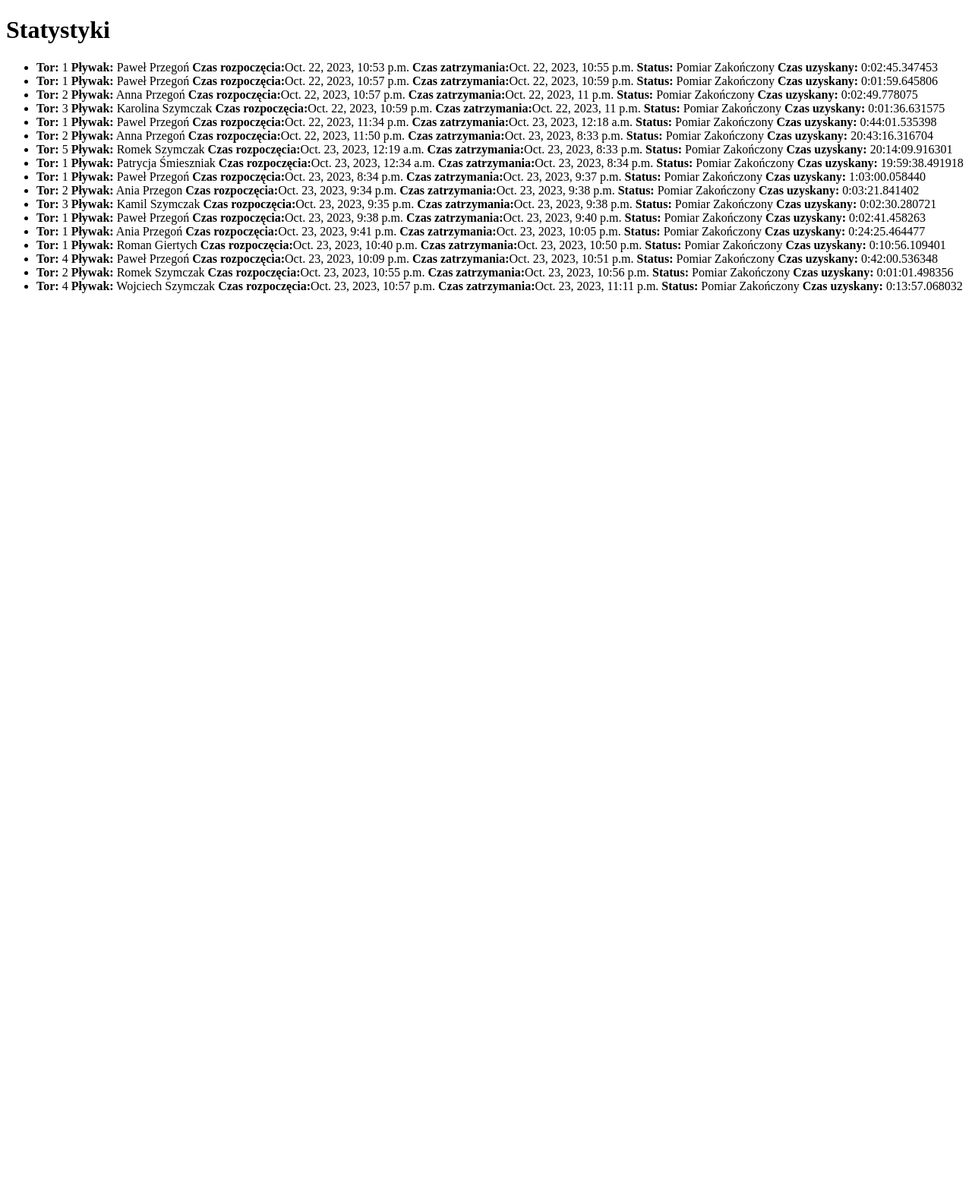
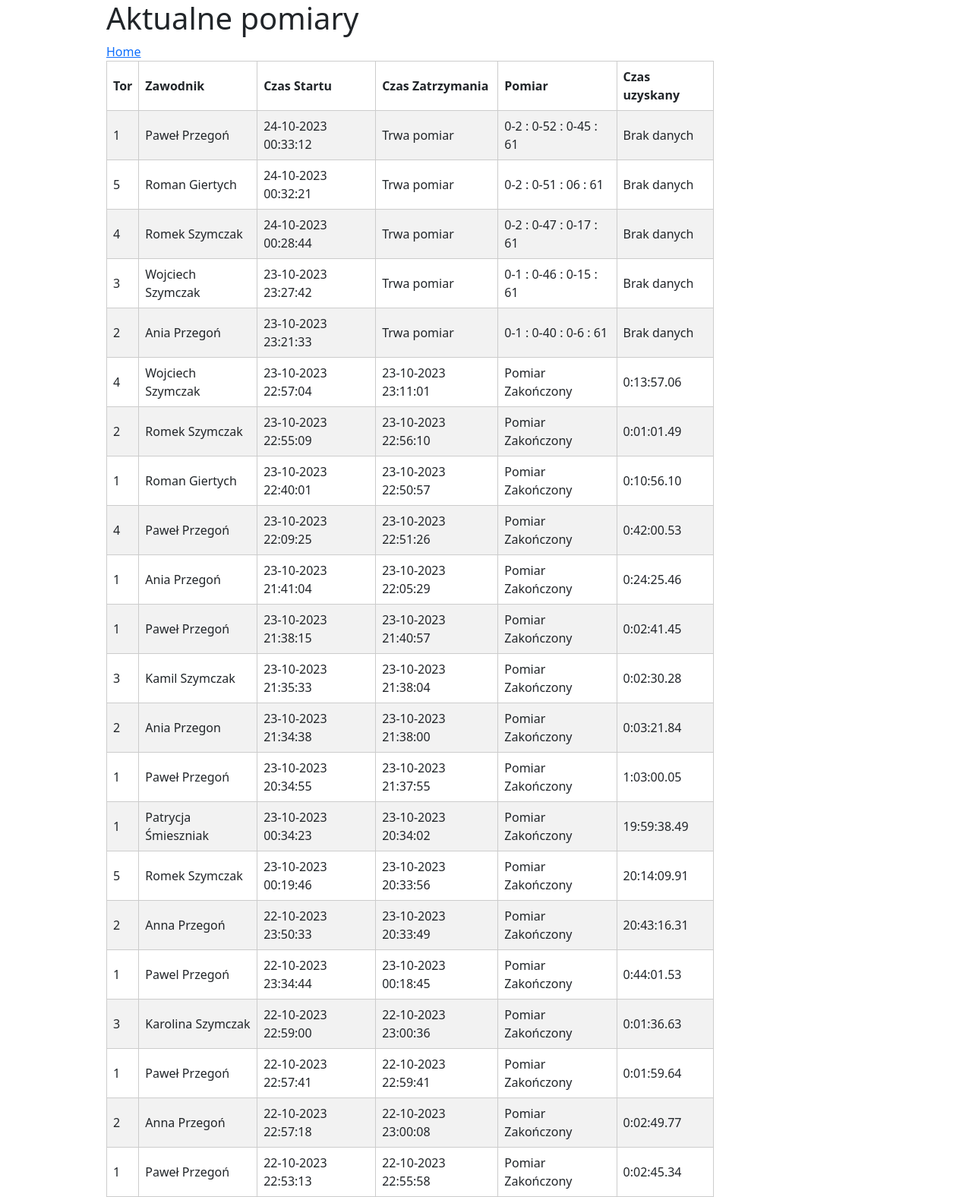
Before and after one commit to pawelprzegon/pool, a Django app: page /statistics/ in a window 1280 px wide. Shown: the whole page at 76% size. Before the commit the page ends 386 px from the top, so only its background shows below. Run offline with Django 4.2, Linux system fonts and the light colour scheme; data comes from the database, SQL or seed files in the repository; both versions use the stored data as it was after the commit; some libraries are stand-ins or nearby versions.

Commit message:
ref(home/statistics_: - add table style - add current timing into statistics table - sorted tables - changed date format "d-m-Y H:m:s"
ref(Track model):
stop_time and time added

ref(timer.js):
- changed timer into class for handling up to 5 tracks
- added convert data for Data.parse

ref(TrackStatisticsView):
- add Track queryset into context
- changed time in queryset into str and strip last 4 digits

```diff
--- /dev/null
+++ b/pool/static/style.css
@@ -0,0 +1,26 @@
+
+.container{
+  display: flex;
+  flex-direction: column;
+  width: 80%;
+  justify-content: center;
+}
+
+table {
+  border-collapse: collapse;
+  width: 80%;
+}
+
+th, td {
+  border: 1px solid #ccc;
+  padding: 8px;
+  text-align: left;
+}
+
+tr:nth-child(even) {
+  background-color: #f2f2f2;
+}
+
+tr:hover {
+  background-color: #ddd;
+}
--- a/pool/static/timer.js
+++ b/pool/static/timer.js
@@ -25,16 +25,27 @@
         this.prepareTime();
     }
 
+    convertDateFormat(){
+        const dateTimeString = this.startTimeElement.textContent;
+        const [datePart, timePart] = dateTimeString.split(' '); // ["23-10-2023", "23:11:37"]
+        const [day, month, year] = datePart.split('-').map(Number);
+        const [hours, minutes, seconds] = timePart.split(':').map(Number);
+
+        return new Date(year, month - 1, day, hours, minutes, seconds);
+
+    }
+
     prepareTime(){
-        const start_time = Date.parse(this.startTimeElement.textContent)
+        const date = this.convertDateFormat()
+        const start_time = Date.parse(date)
         const now = new Date().getTime()
 
         const h = Math.round((now / (1000*60*60) - (start_time / (1000*60*60))) % 24)
         const m = Math.round((now / (1000*60) - (start_time / (1000*60))) % 60)
         const s = Math.round((now / (1000) - (start_time / (1000))) % 60)
-        console.log(h)
-        console.log(m)
-        console.log(s)
+        // console.log(h)
+        // console.log(m)
+        // console.log(s)
 
         this.hour = h;
         this.minute = m;
--- a/pool/tracking/models.py
+++ b/pool/tracking/models.py
@@ -2,10 +2,12 @@
 
 
 class Track(models.Model):
+    track = models.PositiveIntegerField(unique=True, null=True, blank=True)
     swimmer = models.CharField(max_length=100)
-    track = models.PositiveIntegerField(unique=True, null=True, blank=True)
     start_time = models.DateTimeField(null=True, blank=True)
+    stop_time = models.CharField(max_length=30)
     status = models.CharField(max_length=20)
+    time = models.CharField(max_length=30)
 
 
     def __str__(self):
@@ -13,9 +15,9 @@
 
 
 class TrackHistory(models.Model):
+    track = models.PositiveIntegerField()
     swimmer = models.CharField(max_length=100)
-    track = models.PositiveIntegerField()
     start_time = models.DateTimeField()
+    stop_time = models.DateTimeField()
     status = models.CharField(max_length=20)
-    stop_time = models.DateTimeField()
     time = models.DurationField()
--- a/pool/tracking/templates/tracking/statistics.html
+++ b/pool/tracking/templates/tracking/statistics.html
@@ -1,25 +1,68 @@
 <!DOCTYPE html>
+{% load static %}
 <html lang="en">
 <head>
+    {% load bootstrap5 %}
+      {% bootstrap_css %}
+      {% bootstrap_javascript %}
     <meta charset="UTF-8">
-    <title>Title</title>
+    <title>Statistics</title>
+    <link rel="stylesheet" type="text/css" href="{% static 'style.css' %}" />
+    <script src="https://ajax.googleapis.com/ajax/libs/jquery/3.7.1/jquery.min.js"></script>
+
 </head>
 <body>
+<div class="container">
+    <h1>Aktualne pomiary</h1>
 
-    <h1>Statystyki</h1>
-    <ul>
-        {% for track in tracks %}
-        <li>
-            <strong>Tor:</strong> {{ track.track }}
-            <strong>Pływak:</strong>  {{ track.swimmer }}
-            <strong>Czas rozpoczęcia:</strong>{{ track.start_time }}
-            <strong>Czas zatrzymania:</strong>{{ track.stop_time }}
-            <strong>Status:</strong> {{ track.status }}
-            <strong>Czas uzyskany:</strong> {{ track.time }}
-
-        </li>
-        {% endfor %}
-    </ul>
-
+    <a href="{% url 'home' %}">Home</a>
+    <div>
+        <table>
+            <tr>
+              <th>Tor</th>
+              <th>Zawodnik</th>
+              <th>Czas Startu</th>
+              <th>Czas Zatrzymania</th>
+              <th>Pomiar</th>
+              <th>Czas uzyskany</th>
+            </tr>
+            {% for track in tracks_in_progress %}
+                <tr>
+                    <td>{{ track.track }}</td>
+                    <td>{{ track.swimmer }}</td>
+                    <td><span class="times" id="{{ track.track }}">{{ track.start_time|date:"d-m-Y H:i:s" }}</span></td>
+                    <td>{{ track.stop_time }}</td>
+                    <td>
+                        <div id="time-{{ track.track }}">
+                            <span class="digit" id="hr-{{ track.track }}">
+                                00</span>
+                            <span class="txt">:</span>
+                            <span class="digit" id="min-{{ track.track }}">
+                                00</span>
+                            <span class="txt">:</span>
+                            <span class="digit" id="sec-{{ track.track }}">
+                                00</span>
+                            <span class="txt">:</span>
+                            <span class="digit" id="count-{{ track.track }}">
+                                00</span>
+                            </div>
+                    </td>
+                    <td>{{ track.time }}</td>
+                </tr>
+            {% endfor %}
+             {% for track in tracks %}
+                <tr>
+                    <td>{{ track.track }}</td>
+                    <td>{{ track.swimmer }}</td>
+                    <td>{{ track.start_time|date:"d-m-Y H:i:s" }}</td>
+                    <td>{{ track.stop_time|date:"d-m-Y H:i:s" }}</td>
+                    <td>{{ track.status }}</td>
+                    <td>{{ track.time }}</td>
+                </tr>
+            {% endfor %}
+        </table>
+    </div>
+</div>
+<script src={% static 'timer.js' %}></script>
 </body>
 </html>
--- a/pool/tracking/views.py
+++ b/pool/tracking/views.py
@@ -12,6 +12,7 @@
     context_object_name = 'tracks'
     template_name = "tracking/home.html"
     form_class = ScanForm
+    ordering = ['-start_time']
 
     def get_success_url(self):
         return reverse_lazy("home")
@@ -40,3 +41,18 @@
     model = TrackHistory
     context_object_name = 'tracks'
     template_name = "tracking/statistics.html"
+    ordering = ['-start_time']
+
+    def get_queryset(self):
+        queryset = super().get_queryset()
+        for track in queryset:
+            if track.time:
+                track.time = str(track.time)[:-4]
+
+        return queryset
+
+    def get_context_data(self, *, object_list=None, **kwargs):
+        context = super().get_context_data(**kwargs)
+        in_progress = Track.objects.all().order_by('-start_time')
+        context['tracks_in_progress'] = in_progress
+        return context
```
Also changed, not shown: pool/tracking/decode_scan.py (+15 -10 lines), pool/tracking/templates/tracking/home.html (+30 -20 lines), pool/db.sqlite3.
